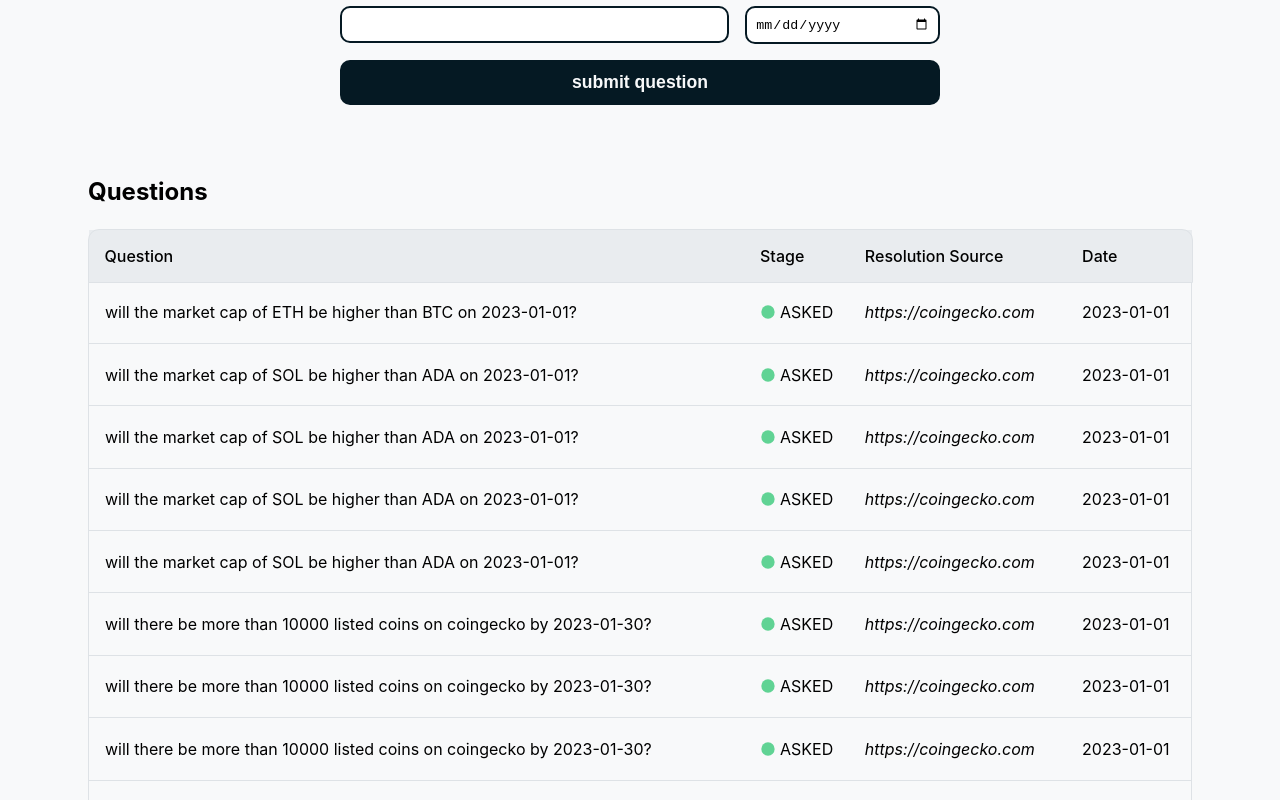
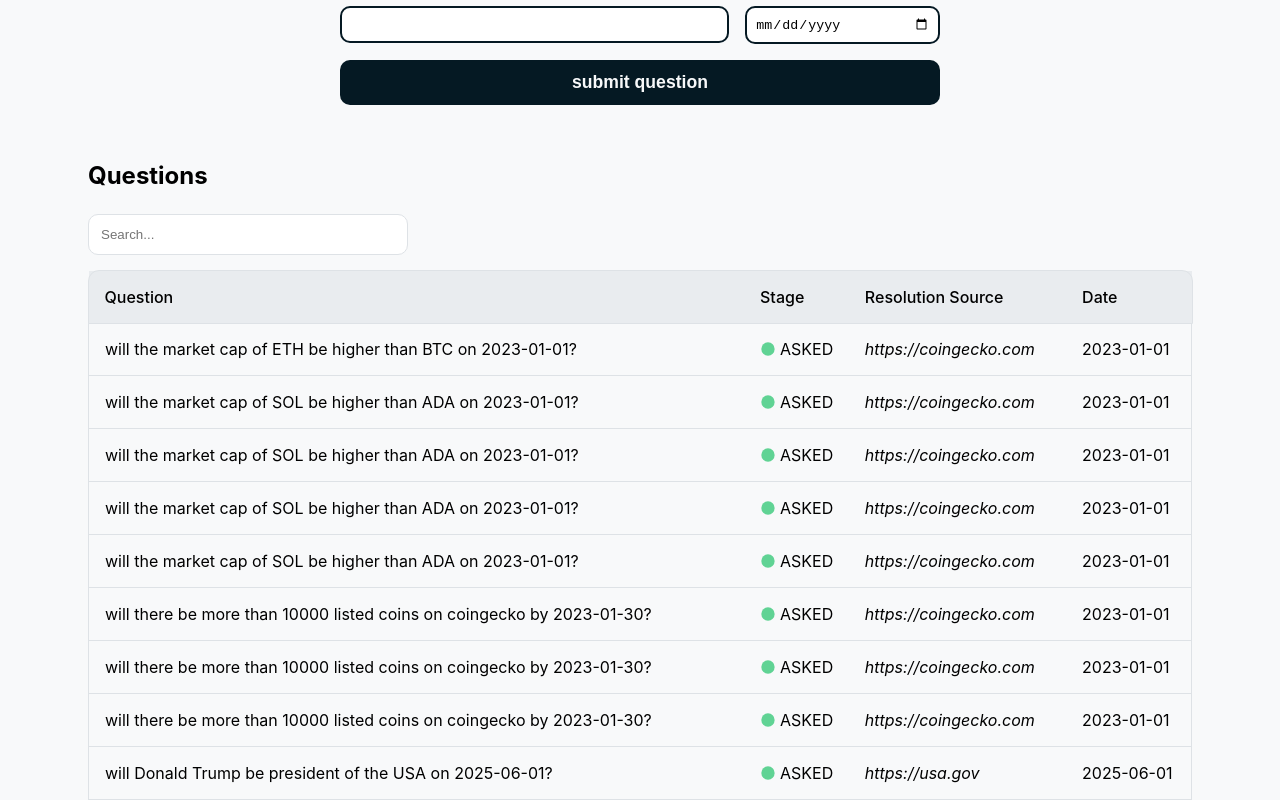
Before and after one commit to laplacesdemon420/oracula, a Next.js app in the folder frontend/: page /questions in a window 1280 px wide. Shown: the part 380-1180 px from the top of the page. Built offline with nearby package versions, Linux system fonts and the light colour scheme.

Commit message:
search functionality

```diff
--- a/frontend/components/Table.tsx
+++ b/frontend/components/Table.tsx
@@ -5,8 +5,15 @@ import {
   createColumnHelper,
   flexRender,
   getCoreRowModel,
+  getFilteredRowModel,
   useReactTable,
+  FilterFn,
 } from '@tanstack/react-table';
+import {
+  RankingInfo,
+  rankItem,
+  compareItems,
+} from '@tanstack/match-sorter-utils';
 import { RiCheckboxBlankCircleFill } from 'react-icons/ri';
 import { Question } from '../types';
 import { mockQuestions } from '../data/questions';
@@ -33,17 +40,35 @@ const columns = [
   }),
 ];
 
+const fuzzyFilter: FilterFn<any> = (row, columnId, value, addMeta) => {
+  // Rank the item
+  const itemRank = rankItem(row.getValue(columnId), value);
+
+  // Store the itemRank info
+  addMeta({
+    itemRank,
+  });
+
+  // Return if the item should be filtered in/out
+  return itemRank.passed;
+};
+
 export default function Table() {
   const [data, setData] = useState(() => [...mockQuestions]);
   const [columnVisibility, setColumnVisibility] = useState({});
+  const [globalFilter, setGlobalFilter] = useState('');
 
   const table = useReactTable({
     data,
     columns,
     state: {
       columnVisibility,
+      globalFilter,
     },
+    onGlobalFilterChange: setGlobalFilter,
+    globalFilterFn: fuzzyFilter,
     getCoreRowModel: getCoreRowModel(),
+    getFilteredRowModel: getFilteredRowModel(),
   });
 
   const handleResize = () => {
@@ -81,6 +106,13 @@ export default function Table() {
 
   return (
     <Container>
+      <Search>
+        <DebouncedInput
+          value={globalFilter ?? ''}
+          onChange={(value) => setGlobalFilter(String(value))}
+          placeholder="Search..."
+        />
+      </Search>
       <StyledTable>
         <thead>
           {table.getHeaderGroups().map((headerGroup) => (
@@ -118,6 +150,15 @@ export default function Table() {
     </Container>
   );
 }
+
+const Search = styled.div`
+  input {
+    padding: 0.75rem;
+    border-radius: 10px;
+    border: 1px solid ${({ theme }) => theme.background.tertiary};
+    width: 20rem;
+  }
+`;
 
 const StyledTable = styled.table`
   width: 100%;
@@ -163,9 +204,44 @@ const StyledTable = styled.table`
 `;
 
 const Container = styled.div`
-  min-height: calc(100vh - 62px);
+  /* min-height: calc(100vh - 62px); */
   display: flex;
-  justify-content: center;
+  flex-direction: column;
+  gap: 1rem;
+  /* align-items: center; */
   /* border: 1px solid ${({ theme }) => theme.text.primary}; */
   margin-bottom: 2rem;
 `;
+
+function DebouncedInput({
+  value: initialValue,
+  onChange,
+  debounce = 500,
+  ...props
+}: {
+  value: string | number;
+  onChange: (value: string | number) => void;
+  debounce?: number;
+} & Omit<React.InputHTMLAttributes<HTMLInputElement>, 'onChange'>) {
+  const [value, setValue] = useState(initialValue);
+
+  useEffect(() => {
+    setValue(initialValue);
+  }, [initialValue]);
+
+  useEffect(() => {
+    const timeout = setTimeout(() => {
+      onChange(value);
+    }, debounce);
+
+    return () => clearTimeout(timeout);
+  }, [value]);
+
+  return (
+    <input
+      {...props}
+      value={value}
+      onChange={(e) => setValue(e.target.value)}
+    />
+  );
+}
--- a/frontend/design/themes.ts
+++ b/frontend/design/themes.ts
@@ -103,4 +103,8 @@ export const GlobalStyle = createGlobalStyle`
     outline: none;
     border: none;
   }
+  input {
+    outline: none;
+
+  }
 `;
--- a/frontend/package.json
+++ b/frontend/package.json
@@ -9,6 +9,7 @@
     "lint": "next lint"
   },
   "dependencies": {
+    "@tanstack/match-sorter-utils": "^8.1.1",
     "@tanstack/react-table": "^8.5.13",
     "next": "12.3.1",
     "react": "18.2.0",
--- a/frontend/pages/questions.tsx
+++ b/frontend/pages/questions.tsx
@@ -70,7 +70,7 @@ const TableContainer = styled.div`
   width: 90%;
   /* border: 1px solid ${({ theme }) => theme.background.tertiary}; */
   border-radius: 10px 10px 0 0;
-  margin-top: 2rem;
+  margin-top: 1rem;
   padding: 1.5rem;
   display: flex;
   flex-direction: column;
```
Also changed, not shown: 1 other file (tests, documents, lock files or other folders).
